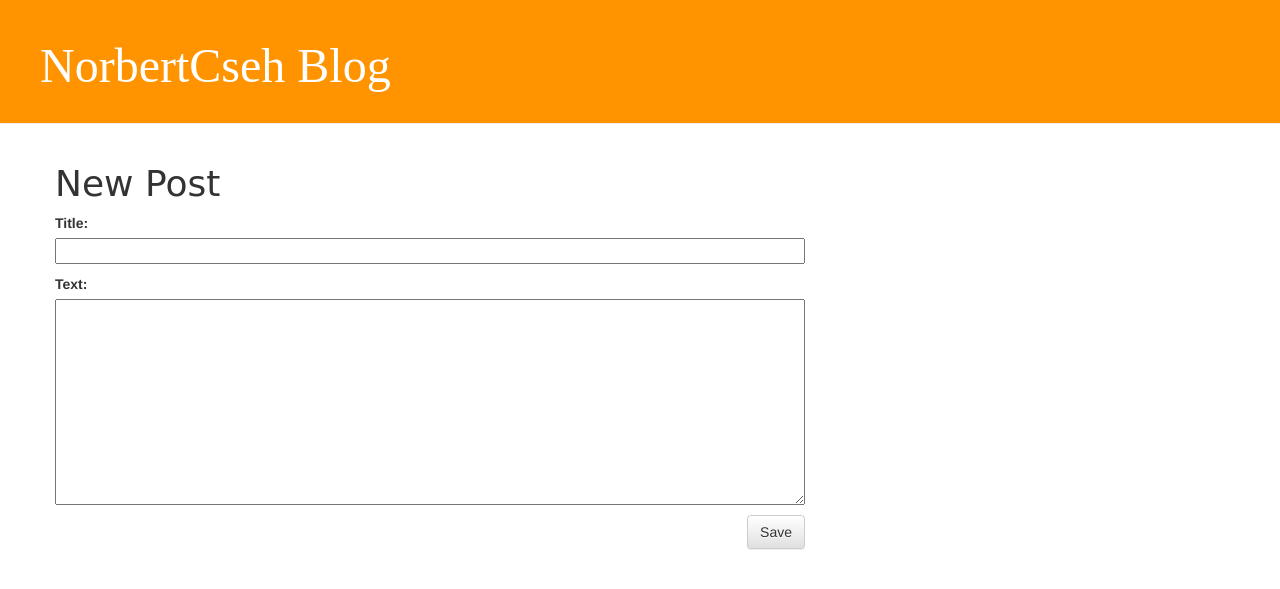
After one commit to NorbertCseh/my-first-blog, a Django app: page /post/new/ in a window 1280 px wide. The commit adds this page. Shown: the top 589 px of the page. Run offline with Django 3.2, Linux system fonts and the light colour scheme; some libraries are stand-ins or nearby versions.

Commit message:
Added views to create/edit blog post inside the site.

```diff
--- /dev/null
+++ b/blog/forms.py
@@ -0,0 +1,9 @@
+from django import forms
+
+from .models import Post
+
+class PostForm(forms.ModelForm):
+
+    class Meta:
+        model = Post
+        fields = ('title', 'text',)
--- a/blog/templates/blog/base.html
+++ b/blog/templates/blog/base.html
@@ -4,12 +4,14 @@
         <title>Django Girls blog</title>
         <link rel="stylesheet" href="//maxcdn.bootstrapcdn.com/bootstrap/3.2.0/css/bootstrap.min.css">
         <link rel="stylesheet" href="//maxcdn.bootstrapcdn.com/bootstrap/3.2.0/css/bootstrap-theme.min.css">
-        <link href='//fonts.googleapis.com/css?family=Lobster&subset=latin,latin-ext' rel='stylesheet' type='text/css'>
         <link rel="stylesheet" href="{% static 'css/blog.css' %}">
     </head>
     <body>
             <div class="page-header">
-                <h1><a href="/">Django Girls Blog</a></h1>
+                {% if user.is_authenticated %}
+                    <a href="{% url 'post_new' %}" class="top-menu"><span class="glyphicon glyphicon-plus"></span></a>
+                {% endif %}
+                <h1><a href="/">NorbertCseh Blog</a></h1>
             </div>
             <div class="content container">
                 <div class="row">
--- a/blog/templates/blog/post_detail.html
+++ b/blog/templates/blog/post_detail.html
@@ -7,6 +7,7 @@
                 {{ post.published_date }}
             </div>
         {% endif %}
+        <a class="btn btn-default" href="{% url 'post_edit' pk=post.pk %}"><span class="glyphicon glyphicon-pencil"></span></a>
         <h1>{{ post.title }}</h1>
         <p>{{ post.text|linebreaksbr }}</p>
     </div>
--- /dev/null
+++ b/blog/templates/blog/post_edit.html
@@ -0,0 +1,13 @@
+{% extends "blog/base.html" %}
+
+{% block content %}
+
+<h1>New Post</h1>
+
+<form class="post-form" method="POST">
+{% csrf_token %}
+
+{{form.as_p}}
+<button type="submit" class="save btn btn-default">Save</button>
+</form>
+{% endblock content %}
--- a/blog/urls.py
+++ b/blog/urls.py
@@ -6,5 +6,7 @@ urlpatterns = [
     path('', views.post_list, name='post_list'),
     #path('post/(?P<pk>[0-9]+)/)', views.post_detail, name='post_detail'),
     url(r'^post/(?P<pk>[0-9]+)/$', views.post_detail, name='post_detail'),
+    url(r'^post/new/$', views.post_new, name='post_new'),
+    url(r'^post/(?P<pk>[0-9]+)/edit/$', views.post_edit, name='post_edit'),
 
 ]
--- a/blog/views.py
+++ b/blog/views.py
@@ -1,6 +1,8 @@
 from django.shortcuts import render, get_object_or_404
 from .models import Post
 from django.utils import timezone
+from django.shortcuts import redirect
+from .forms import PostForm
 
 def post_list(request):
     posts = Post.objects.filter(published_date__lte=timezone.now()).order_by('published_date')
@@ -9,4 +11,31 @@ def post_list(request):
 def post_detail(request, pk):
         post = get_object_or_404(Post, pk=pk)
         return render(request, 'blog/post_detail.html', {'post': post})
+
+def post_new(request):
+    if request.method == "POST":
+        form = PostForm(request.POST)
+        if form.is_valid():
+            post = form.save(commit=False)
+            post.author = request.user
+            post.published_date = timezone.now()
+            post.save()
+            return redirect('post_detail', pk=post.pk)
+    else:
+        form = PostForm()
+    return render(request, 'blog/post_edit.html', {'form': form})
+
+def post_edit(request, pk):
+    post = get_object_or_404(Post, pk=pk)
+    if request.method == "POST":
+        form = PostForm(request.POST, instance=post)
+        if form.is_valid():
+            post = form.save(commit=False)
+            post.author = request.user
+            post.published_date = timezone.now()
+            post.save()
+            return redirect('post_detail', pk=post.pk)
+    else:
+        form = PostForm(instance=post)
+    return render(request, 'blog/post_edit.html', {'form': form})
 # Create your views here.
```
